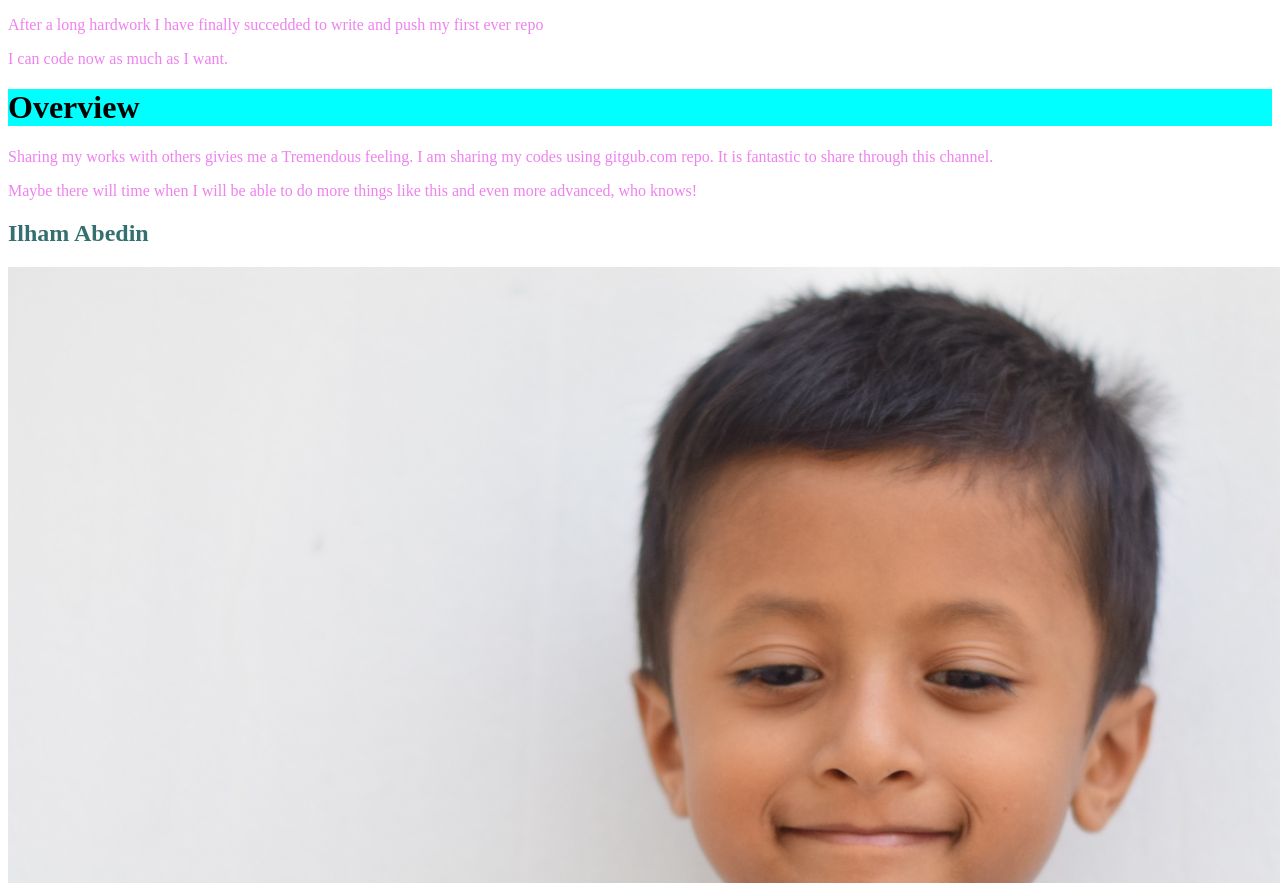
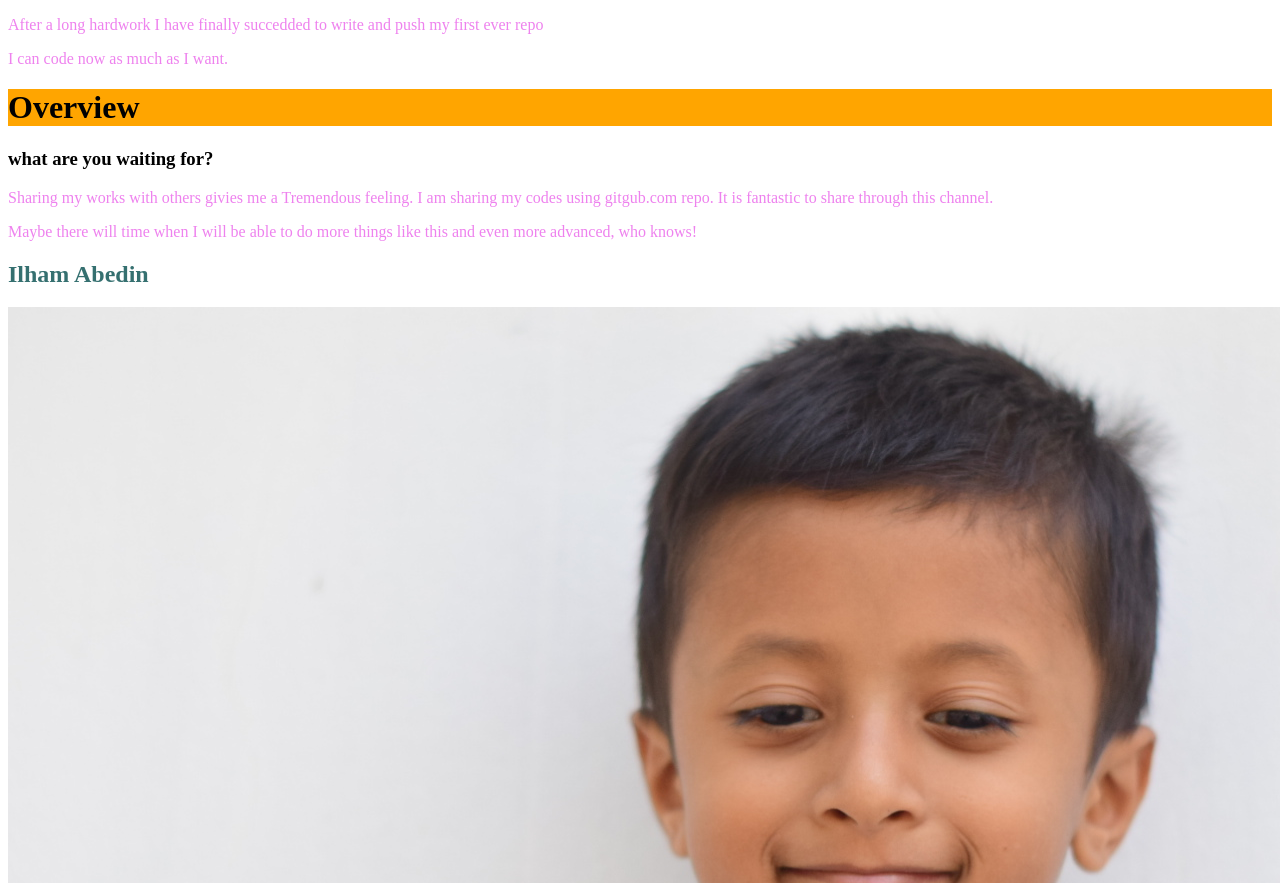
Before and after one commit to shahriar2223/my-second-repo, a plain HTML site: page index.html in a window 1280 px wide. Shown: the top 883 px of the page. Drawn offline with Linux system fonts and the light colour scheme.

Commit message:
question added

```diff
--- a/index.html
+++ b/index.html
@@ -1,16 +1,19 @@
 <!DOCTYPE html>
 <html lang="en">
+
 <head>
     <meta charset="UTF-8">
     <meta http-equiv="X-UA-Compatible" content="IE=edge">
     <meta name="viewport" content="width=device-width, initial-scale=1.0">
     <title>my second repo</title>
     <link rel="stylesheet" href="style.css">
-    <p>After a long hardwork I have finally succedded to write and push my first ever repo</p
-        >
+    <p>After a long hardwork I have finally succedded to write and push my first ever repo</p>
     <p> I can code now as much as I want.</p>
+
     <h1>Overview</h1>
-        <p>Sharing my works with others givies me a Tremendous feeling. I am sharing my codes using gitgub.com repo. It is fantastic to share through this channel.</p>
+    <h3>what are you waiting for?</h3>
+    <p>Sharing my works with others givies me a Tremendous feeling. I am sharing my codes using gitgub.com repo. It is
+        fantastic to share through this channel.</p>
     <p>Maybe there will time when I will be able to do more things like this and even more advanced, who knows!</p>
     <h2>Ilham Abedin</h2>
     <img src="DSC_0762.JPG" alt="">
@@ -19,21 +22,22 @@
     <h5>Why does he laugh?</h5>
     <img src="DSC_0772.JPG" alt="">
     <style>
-        p{
+        p {
             color: violet;
         }
-        h1{
-            background-color: aqua;
+
+        h1 {
+            background-color: orange;
         }
-        h2{
+
+        h2 {
             color: rgb(53, 112, 112);
         }
-
-
-
     </style>
 </head>
+
 <body>
 
 </body>
+
 </html>
```
Lines whose indentation alone changed are shown as unchanged.
